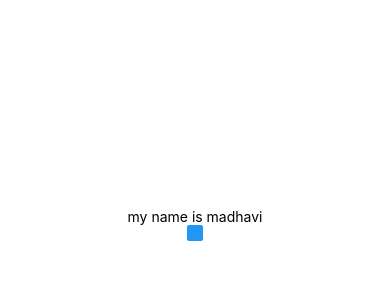
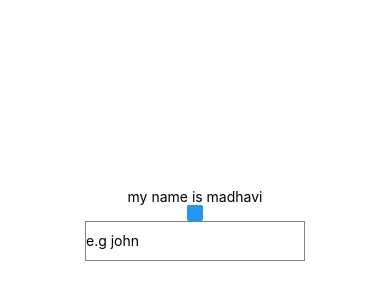
Before and after one commit to madhavi-anneboina/my-new-project, a React Native app: screen / in a window 390 px wide. Shown: the part 198-498 px from the top of the page. Built offline with nearby package versions, Linux system fonts and the light colour scheme.

Commit message:
added styles textInput

```diff
--- a/App.js
+++ b/App.js
@@ -1,6 +1,6 @@
 import { StatusBar } from 'expo-status-bar';
 import React,{useState} from 'react';
-import { Button, StyleSheet, Text, View } from 'react-native';
+import { Button, StyleSheet, Text, View ,TextInput} from 'react-native';
 
 
 export default function App() {
@@ -13,6 +13,9 @@ export default function App() {
       <Text>my name is {name}</Text>
       <StatusBar style="auto" />
       <Button onclick={clickHandler}> clike me </Button>
+      <TextInput
+       style={{borderColor:'grey',height:40,borderWidth:1}}
+       name="username" placeholder="e.g john"/>
     </View>
   );
 }
```
